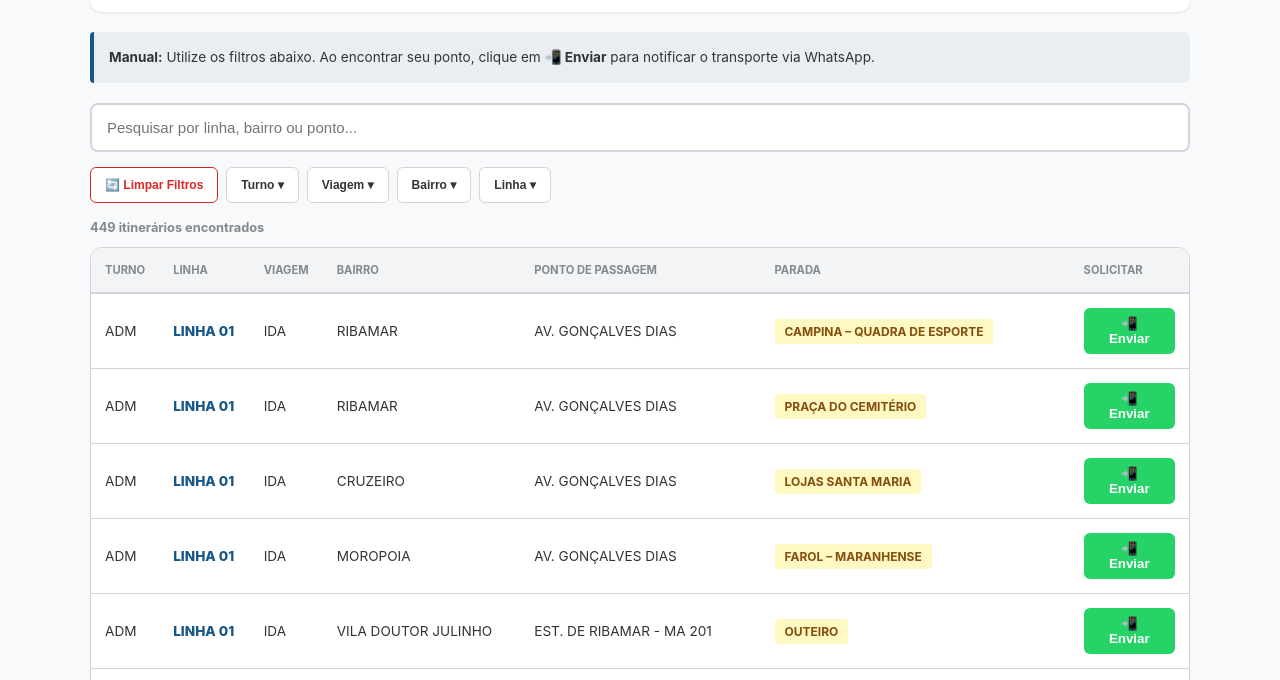
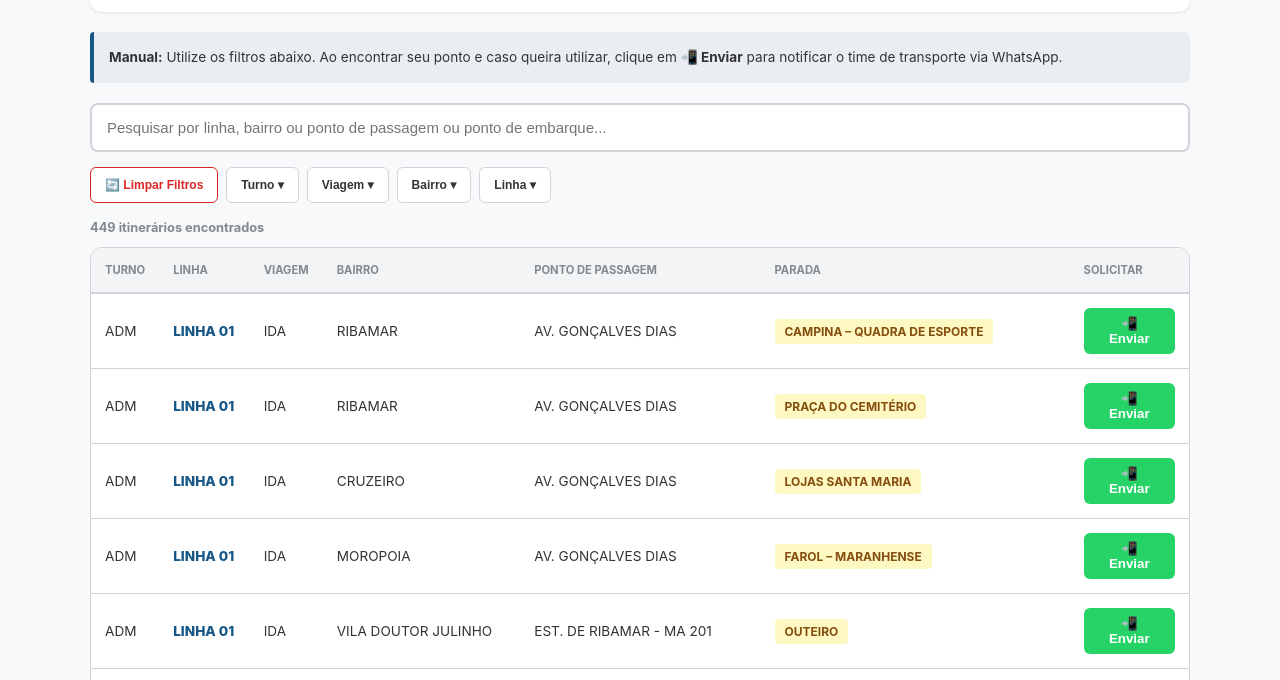
Before and after one commit to TransporteFretado/TESTE, a plain HTML site: page index.html in a window 1280 px wide. Shown: the part 114-794 px from the top of the page. Drawn offline with Linux system fonts and the light colour scheme.

Commit message:
Update index.html

```diff
--- a/index.html
+++ b/index.html
@@ -171,11 +171,11 @@
     </div>
 
     <div class="header-description">
-        <strong>Manual:</strong> Utilize os filtros abaixo. Ao encontrar seu ponto, clique em <strong>📲 Enviar</strong> para notificar o transporte via WhatsApp.
+        <strong>Manual:</strong> Utilize os filtros abaixo. Ao encontrar seu ponto e caso queira utilizar, clique em <strong>📲 Enviar</strong> para notificar o time de transporte via WhatsApp.
     </div>
 
     <div class="search-box">
-        <input type="text" id="search" placeholder="Pesquisar por linha, bairro ou ponto..." autocomplete="off">
+        <input type="text" id="search" placeholder="Pesquisar por linha, bairro ou ponto de passagem ou ponto de embarque..." autocomplete="off">
         <button id="clearSearch">✕</button>
     </div>
 
```
